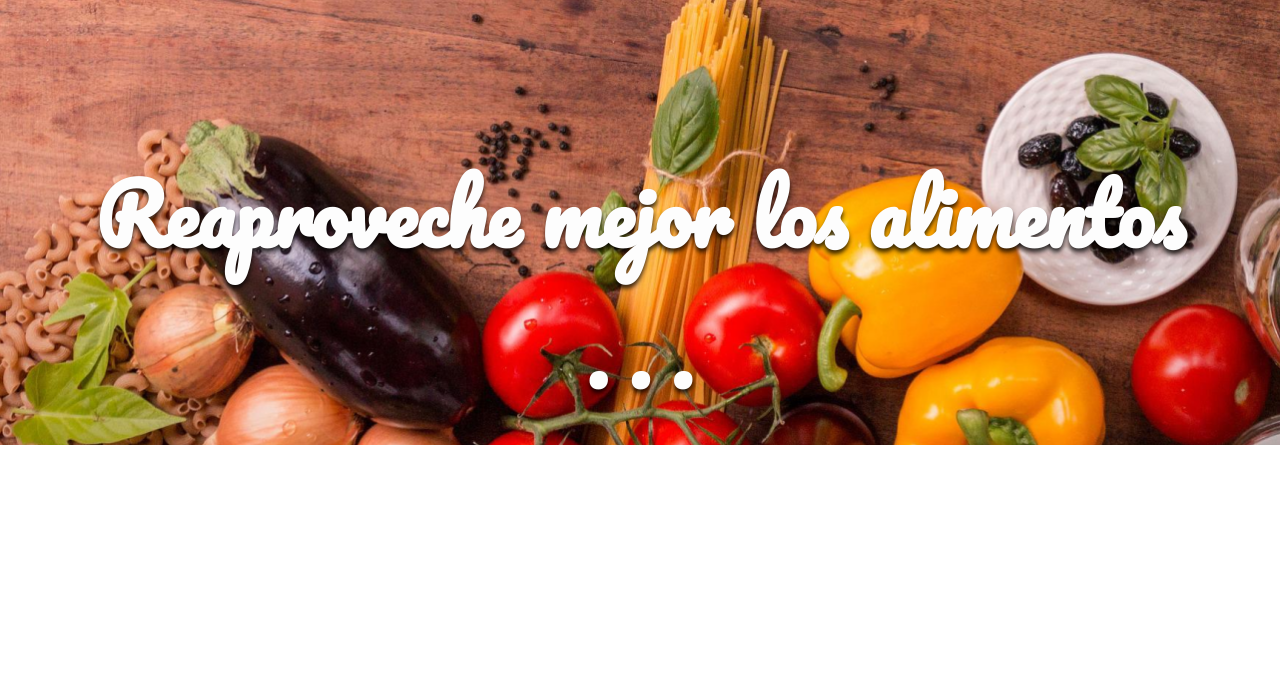
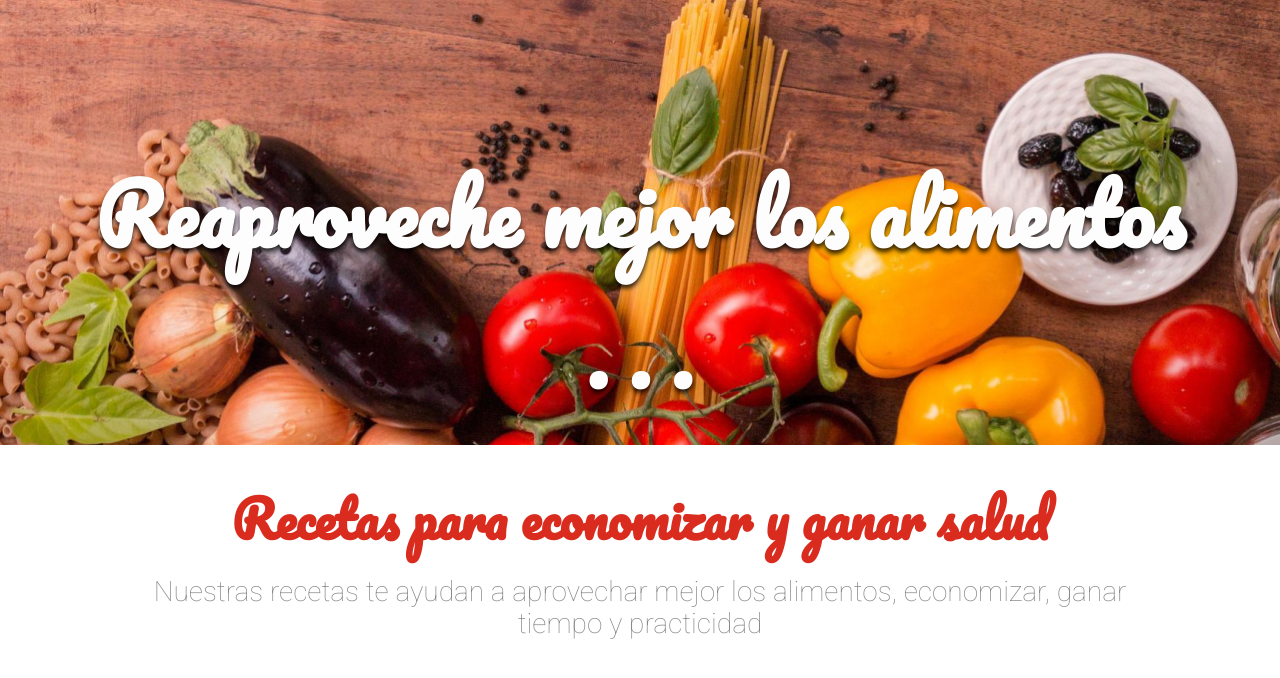
Before and after one commit to MiguelTorri/proyecto-fruta-y-fruto, a plain HTML site: page index.html in a window 1280 px wide. Shown: the part 94-772 px from the top of the page. Drawn offline with Linux system fonts and the light colour scheme.

Commit message:
sector sobre

```diff
--- /dev/null
+++ b/assets/css/sobre/sobre-descripcion.css
@@ -0,0 +1,5 @@
+.sobre__descripcion {
+    color: #8C8888;
+    font-size: 1.75rem;
+    font-weight: 100;
+}
--- /dev/null
+++ b/assets/css/sobre/sobre-titulo.css
@@ -0,0 +1,5 @@
+.sobre__titulo {
+    color: #DA2B1F;
+    font-family: Pacifico, cursive;
+    font-size: 3.1875rem;
+}
--- /dev/null
+++ b/assets/css/sobre/sobre.css
@@ -0,0 +1,4 @@
+.sobre {
+    padding: 2.5rem;
+    text-align: center;
+}
--- a/index.html
+++ b/index.html
@@ -15,6 +15,10 @@
     <link href="assets/css/banner/banner.css" rel=" stylesheet">
     <link href="assets/css/banner/banner-imagen.css" rel=" stylesheet">
     <link href="assets/css/banner/banner-titulo.css" rel=" stylesheet">
+    <link href="assets/css/sobre/sobre.css" rel=" stylesheet">
+    <link href="assets/css/sobre/sobre-titulo.css" rel=" stylesheet">
+    <link href="assets/css/sobre/sobre-descripcion.css" rel=" stylesheet">
+
 </head>
     <body>
 
@@ -38,6 +42,11 @@
             <h2 class="banner__puntos">. . .</h2>
         </section>
 
+        <section class="sobre">
+            <h2 class="sobre__titulo">Recetas para economizar y ganar salud</h2>
+            <p class="sobre__descripcion">Nuestras recetas te ayudan a aprovechar mejor los alimentos, economizar, ganar</br> tiempo y practicidad</p>
+        </section>
+
       </main>
 
     </body>
```
